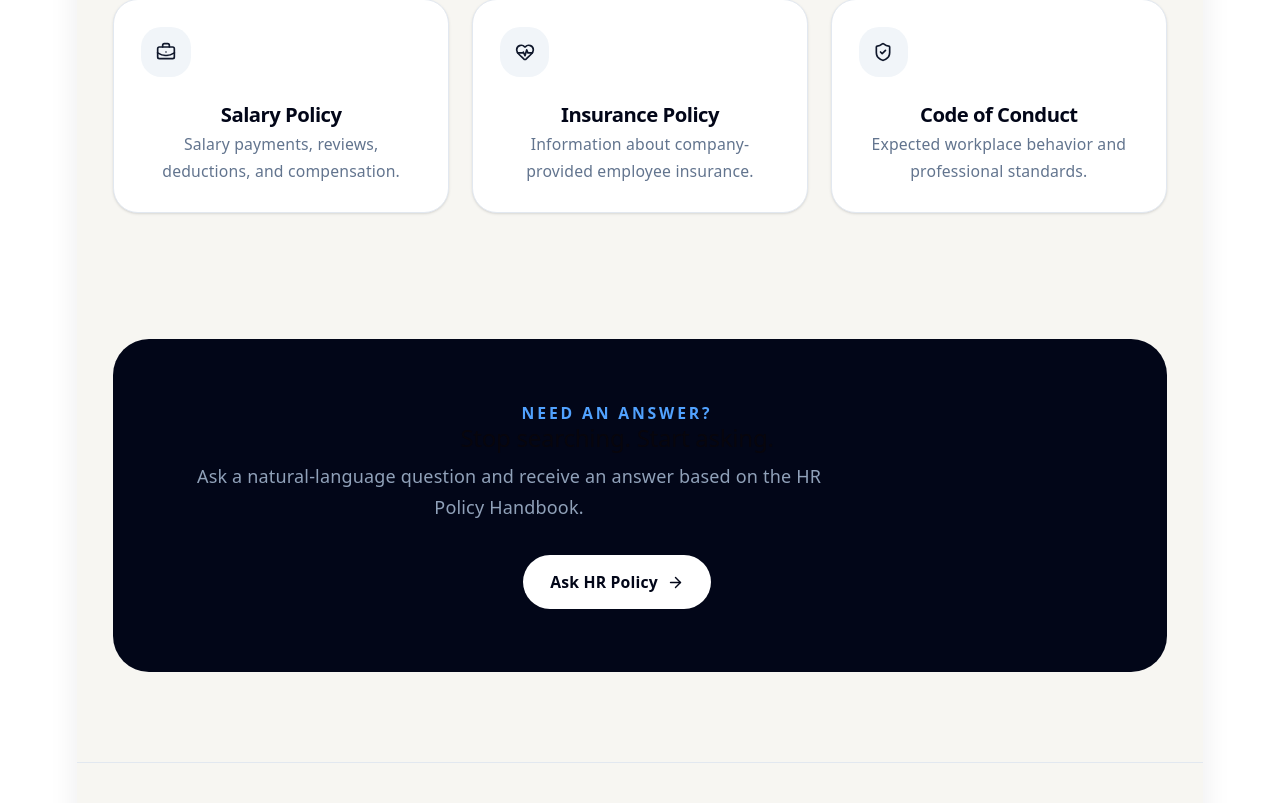
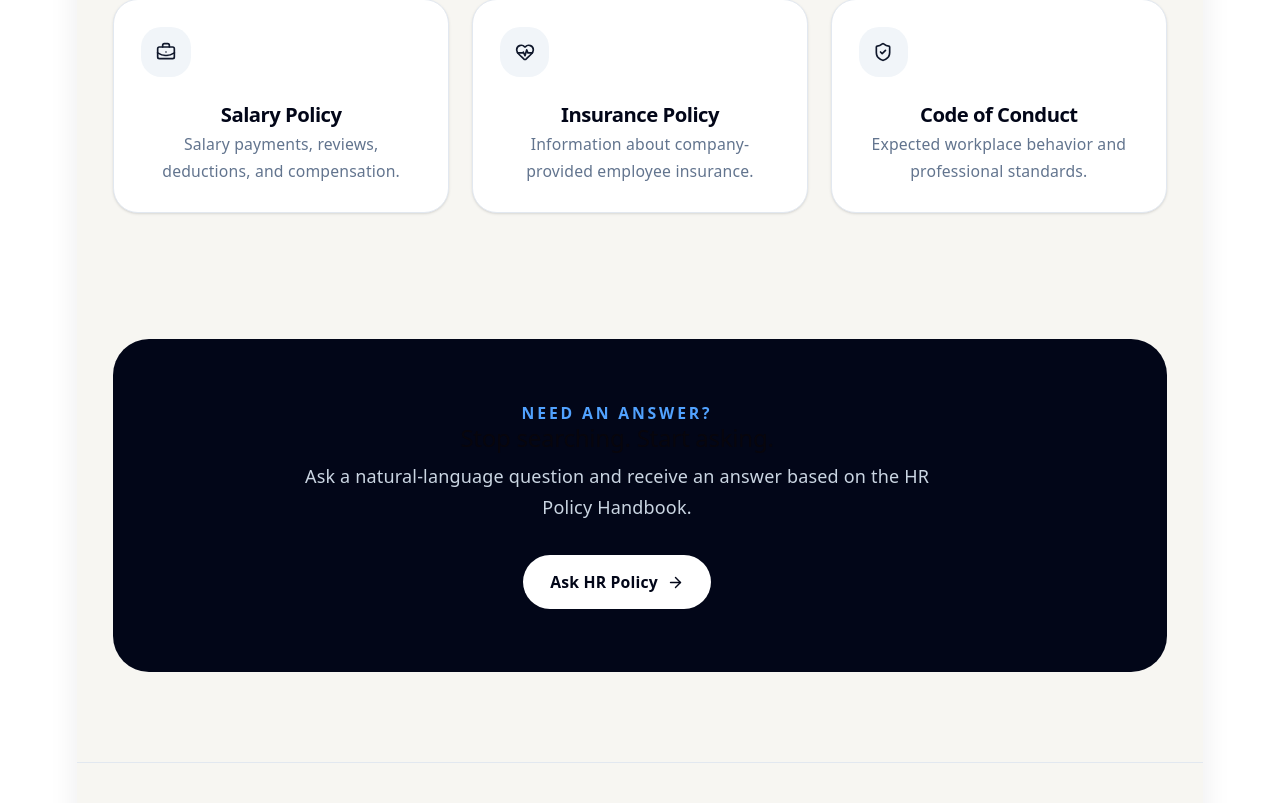
Before and after one commit to Fahimh007/HR-policy, a React app in the folder frontend/: page / in a window 1280 px wide. Shown: the part 1469-2272 px from the top of the page. Built offline with nearby package versions, Linux system fonts and the light colour scheme; the HTML template or start-up script is replaced by a standard one.

Commit message:
refactor Home component styles and improve text readability

```diff
--- a/frontend/src/pages/Home.jsx
+++ b/frontend/src/pages/Home.jsx
@@ -123,12 +123,12 @@ function Home() {
         id="policies"
         className="mx-auto max-w-7xl px-5 py-20 sm:px-8 lg:py-28"
       >
-        <div className="max-w-100%">
+        <div className="max-w-100% ">
           <p className="text-sm font-bold uppercase tracking-[0.18em] text-blue-600 lg:text-center">
             What's inside
           </p>
 
-          <h2 className="mt-3 text-3xl font-black tracking-tight text-slate-950 sm:text-4xl">
+          <h2 className="!text-slate-950 mt-3 text-3xl font-black tracking-tight sm:text-4xl">
             Everything you need to understand company policy.
           </h2>
 
@@ -151,7 +151,7 @@ function Home() {
       {/* CTA */}
       <section className="mx-auto max-w-7xl px-5 pb-20 sm:px-8">
         <div className="overflow-hidden rounded-[2rem] bg-slate-950 px-6 py-14 text-white sm:px-12 lg:px-16">
-          <div className="max-w-3xl">
+          <div className="max-w-3xl flex flex-col items-center">
             <p className="text-sm font-bold uppercase tracking-[0.18em] text-blue-400">
               Need an answer?
             </p>
@@ -160,7 +160,7 @@ function Home() {
               Stop searching. Start asking.
             </h2>
 
-            <p className="mt-4 max-w-xl leading-7 text-slate-400">
+            <p className="mt-4 max-w-xl leading-7 text-slate-300">
               Ask a natural-language question and receive an answer based
               on the HR Policy Handbook.
             </p>
```
